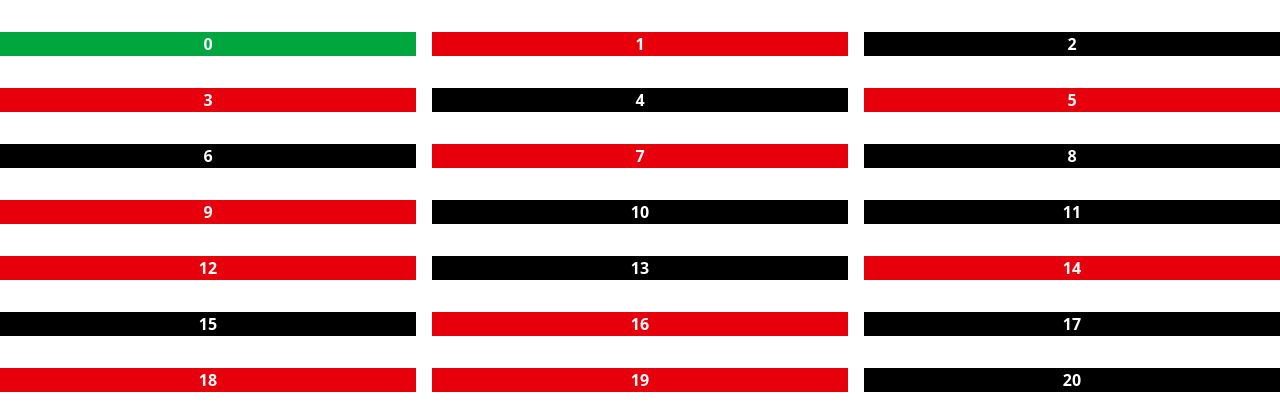
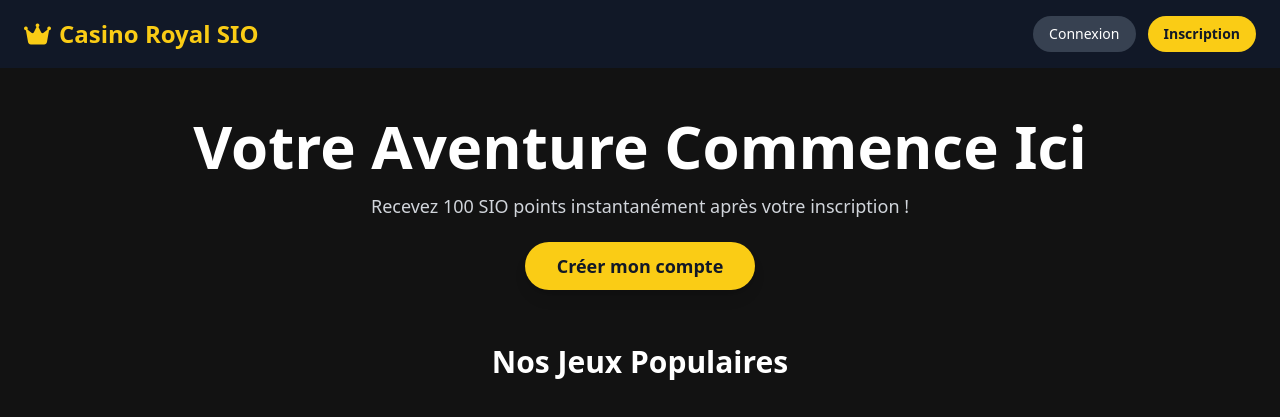
Before and after one commit to PierreGallardo/projet-casino, a PHP site: page / in a window 1280 px wide. Shown: the top 417 px of the page. Run offline with PHP 8.4, Linux system fonts and the light colour scheme; some libraries are stand-ins or nearby versions.

Commit message:
avancée 1.0.1 12/11/2025

```diff
--- a/public/index.php
+++ b/public/index.php
@@ -1,133 +1,34 @@
 <?php
 
-require __DIR__."\..\src\Roulette.php";
-require __DIR__."\..\src\Joueur.php";
+/**
+ * Front Controller - Point d'entrée de l'application avec Router OO
+ * Route les requêtes vers les bons contrôleurs via une classe Router dédiée
+ */
 
-function afficherMenu(){
-    echo "
-    1: Jouer\n
-    2: Voir gains\n
-    3: Quitter\n";
-}
+// Configuration des erreurs pour le développement
+error_reporting(E_ALL);
+ini_set('display_errors', 1);
 
-function afficherMenu2(): void{
-    echo "\n- Choix de la mise - \n
-    1: Rouge\n
-    2: Noir\n
-    3: Pair \n
-    4: Impair\n
-    5: Rouge-Pair\n
-    6: Rouge-Impair\n
-    7: Noir-Pair\n
-    8: Noir-Impair\n";
-}
+// Démarrage de la session pour les messages
+session_start();
 
-$plateau = new Roulette();
+// Inclusion des classes Request, Response et Router
+require_once __DIR__ . '/../src/Http/Request.php';
+require_once __DIR__ . '/../src/Http/Response.php';
+require_once __DIR__ . '/../src/Routing/Router.php';
 
-//$nom = readline("Votre nom :");
+// Inclusion du contrôleur des films (et autres si besoin)
+require_once __DIR__ . '/../src/controllers/Controller_Utilisateur.php';
+require_once __DIR__ . '/../src/controllers/Controller_Accueil.php';
 
-/*$nbJetons = readline("Nombres Jetons :");
+// Création des objets Request, Response et Router
+$request = new Request();
+$response = new Response();
+$router = new Router($request, $response);
 
-afficherMenu();
-$choix1 = readline("Votre choix :");
-switch ($choix1) {
-    case 1:
-        echo $plateau->afficherPlateau();
-        afficherMenu2();
-        $choix2= readline("Votre choix :");
-        $mise = readline("Nombre à miser : ");
-        while ($mise > $nbJetons) {
-            echo "Impossible vous n'avez pas assez de jetons !\n;";
-            $mise = readline("Nombre à miser : ");
-        }
-        switch ($choix2) {
+// Définition de toutes les routes de l'application
+$router->addRoute('index',  'index',  ['GET'])
+        ->addRoute('create-compte',  'creerCompte',  ['GET']);
 
-            case 1:
-                $plateau->tirerCaseRandom();
-                echo $plateau->afficherCase();
-                $nbJetons = $plateau->miseCouleur($nbJetons, $mise, 'rouge');
-                echo "\nNombre de jetons : $nbJetons";
-                break;
-
-            case 2:
-                $plateau->tirerCaseRandom();
-                echo $plateau->afficherCase();
-                $nbJetons = $plateau->miseCouleur($nbJetons, $mise, 'noir');
-                echo "\nNombre de jetons : $nbJetons";
-                break;
-            case 3:
-                $plateau->tirerCaseRandom();
-                echo $plateau->afficherCase();
-                $nbJetons = $plateau->miseParite($nbJetons, $mise, 'pair');
-                echo "\nNombre de jetons : $nbJetons";
-                break;
-            case 4:
-                $plateau->tirerCaseRandom();
-                echo $plateau->afficherCase();
-                $nbJetons = $plateau->miseParite($nbJetons, $mise, 'impair');
-                echo "\nNombre de jetons : $nbJetons";
-                break;
-            case 5:
-                $plateau->tirerCaseRandom();
-                echo $plateau->afficherCase();
-                $nbJetons = $plateau->miseCouleur($nbJetons, $mise, 'rouge');
-                $nbJetons = $plateau->miseParite($nbJetons, $mise, 'pair');
-                echo "\nNombre de jetons : $nbJetons";
-                break;
-        }
-
-        break;
-
-    case 2:
-
-        break;
-
-    case 3:
-
-        break;
-
-    default:
-        break;
-}*/
-
-
-//$joueur = new Joueur($nom, $nbJetons);
-
-?>
-<!DOCTYPE html>
-<html lang="en">
-<head>
-    <meta charset="UTF-8">
-    <meta name="viewport" content="width=device-width, initial-scale=1.0">
-    <link href="https://cdn.jsdelivr.net/npm/daisyui@5" rel="stylesheet" type="text/css" />
-    <script src="https://cdn.jsdelivr.net/npm/@tailwindcss/browser@4"></script>
-    <title>Casino en ligne</title>
-</head>
-<body>
-    <div class="mb-8">
-    <?php foreach ($plateau->getHistorique() as $row): ?>
-        <?= htmlspecialchars($row)?>
-    <?php endforeach;?>
-    </div>
-    <div class="mt-8 mx-auto grid grid-cols-3 gap-x-4 gap-y-8">
-    <?php foreach($plateau->getPlateau() as $nombre => $couleur): ?>
-        <?php if ($couleur == 'rouge'):?>
-            <button class="btn bg-red-600 text-white font-bold"><?= htmlspecialchars($nombre)?></button>
-        <?php else: ?>
-            <?php if($couleur == 'vert'):?>
-                <button class="btn bg-green-600 text-white font-bold"><?= htmlspecialchars($nombre)?></button>
-                <?php else: ?>
-                <button class="btn bg-black text-white font-bold"><?= htmlspecialchars($nombre)?></button>
-                <?php endif;?>
-        <?php endif;?>
-    <?php endforeach; ?>
-    </div>
-    <form method="POST">
-        <button type="submit" class="btn">Tirer une case</button>
-    </form>
-
-
-
-
-</body>
-</html>
+// Traitement centralisé de la requête courante
+$router->handleRequest();
--- /dev/null
+++ b/src/controllers/Controller_Accueil.php
@@ -0,0 +1,9 @@
+<?php
+
+require_once __DIR__ . '/../Http/Request.php';
+require_once __DIR__ . '/../Http/Response.php';
+
+function index(Request $request, Response $response){
+    $data = [];
+    $response->view(__DIR__ . '/../../templates/pages/index.php', $data);
+}
--- /dev/null
+++ b/src/controllers/Controller_Utilisateur.php
@@ -0,0 +1,9 @@
+<?php
+
+require_once __DIR__ . '/../Http/Request.php';
+require_once __DIR__ . '/../Http/Response.php';
+
+function creerCompte(Request $request, Response $response){
+    $data = [];
+    $response->view(__DIR__ . '/../../templates/pages/create-compte.php', $data);
+}
--- /dev/null
+++ b/templates/layout.php
@@ -0,0 +1,62 @@
+<!DOCTYPE html>
+<html lang="fr">
+<head>
+    <meta charset="UTF-8">
+    <meta name="viewport" content="width=device-width, initial-scale=1.0">
+    <title>Casino Royal SIO - Accueil</title>
+    <script src="https://cdn.tailwindcss.com"></script>
+    <link rel="stylesheet" href="https://cdnjs.cloudflare.com/ajax/libs/font-awesome/6.5.1/css/all.min.css">
+    <style>
+        /* Un fond sombre pour une ambiance casino */
+        body {
+            background-color: #121212; /* Un noir un peu plus doux */
+        }
+    </style>
+</head>
+<body class="text-white">
+
+    <!-- Header Simple -->
+    <header class="bg-gray-900">
+        <nav class="container mx-auto px-6 py-4 flex justify-between items-center">
+            <!-- Logo -->
+            <a href="index.php?action=index" class="text-2xl font-bold text-yellow-400">
+                <i class="fas fa-crown mr-2"></i>Casino Royal SIO
+            </a>
+            <!-- Boutons d'action -->
+            <div class="flex items-center space-x-3">
+                <a href="#" class="bg-gray-700 hover:bg-gray-600 text-white py-2 px-4 rounded-full text-sm transition">Connexion</a>
+                <a href="#" class="bg-yellow-400 hover:bg-yellow-500 text-gray-900 font-bold py-2 px-4 rounded-full text-sm transition">Inscription</a>
+            </div>
+        </nav>
+    </header>
+
+    <!-- Section Principale -->
+    <main class="container mx-auto px-6 py-12">
+
+        <?php if (isset($error)): ?>
+            <div class="alert alert-error"><?= htmlspecialchars($error) ?></div>
+        <?php endif; ?>
+
+        <?php if (isset($success)): ?>
+            <div class="alert alert-success"><?= htmlspecialchars($success) ?></div>
+        <?php endif; ?>
+
+        <?= $content ?? '' ?>
+    </main>
+
+
+    <!-- Footer Simple -->
+    <footer class="bg-gray-900 mt-16">
+        <div class="container mx-auto px-6 py-6 text-center text-gray-400">
+            <div class="flex justify-center space-x-6 mb-4">
+                <a href="#" class="hover:text-yellow-400">Termes & Conditions</a>
+                <a href="#" class="hover:text-yellow-400">Jeu Responsable</a>
+                <a href="#" class="hover:text-yellow-400">Contact</a>
+            </div>
+            <p class="text-sm">&copy; 2025 Casino Royal SIO. Tous droits réservés.</p>
+            <p class="text-xs mt-2">Le jeu comporte des risques. Jouez de manière responsable.</p>
+        </div>
+    </footer>
+
+</body>
+</html>
--- /dev/null
+++ b/templates/pages/index.php
@@ -0,0 +1,45 @@
+<?php
+$title = 'Accueil';
+ob_start();
+?>
+
+        <!-- Bannière d'accueil -->
+        <section class="text-center mb-16">
+            <h1 class="text-4xl md:text-6xl font-extrabold mb-4">Votre Aventure Commence Ici</h1>
+            <p class="text-lg text-gray-300 mb-8">Recevez 100 SIO points instantanément après votre inscription !</p>
+            <a href="index.php?action=create-compte" class="bg-yellow-400 hover:bg-yellow-500 text-gray-900 font-bold py-3 px-8 rounded-full transition text-lg shadow-lg">Créer mon compte</a>
+        </section>
+
+        <!-- Grille de jeux populaires -->
+        <section>
+            <h2 class="text-3xl font-bold text-center mb-10">Nos Jeux Populaires</h2>
+            <div class="grid grid-cols-2 md:grid-cols-3 lg:grid-cols-4 gap-6">
+
+                <!-- Carte de jeu 1 -->
+                <div class="bg-gray-800 rounded-lg overflow-hidden group shadow-lg">
+                    <img src="https://source.unsplash.com/random/300x400/?slot-machine,gold" alt="Jeu 1" class="w-full h-48 object-cover">
+                    <div class="p-4 relative">
+                        <h3 class="font-bold">Mystery Black Jack</h3>
+                        <a href="#" class="absolute inset-0 bg-black bg-opacity-70 flex items-center justify-center opacity-0 group-hover:opacity-100 transition">
+                            <span class="text-white font-bold">Jouer</span>
+                        </a>
+                    </div>
+                </div>
+
+                <!-- Carte de jeu 2 -->
+                <div class="bg-gray-800 rounded-lg overflow-hidden group shadow-lg">
+                    <img src="https://source.unsplash.com/random/300x400/?slot-machine,diamonds" alt="Jeu 2" class="w-full h-48 object-cover">
+                    <div class="p-4 relative">
+                        <h3 class="font-bold">Méga Roulette</h3>
+                        <a href="#" class="absolute inset-0 bg-black bg-opacity-70 flex items-center justify-center opacity-0 group-hover:opacity-100 transition">
+                            <span class="text-white font-bold">Jouer</span>
+                        </a>
+                    </div>
+                </div>
+            </div>
+        </section>
+
+<?php
+$content = ob_get_clean();
+include __DIR__ . '/../layout.php';
+?>
```
Also changed, not shown: docker-compose.yml (added, +38 -0 lines), templates/pages/create-compte.php (added, +69 -0 lines), templates/pages/creation-compte.html (added, +109 -0 lines).
